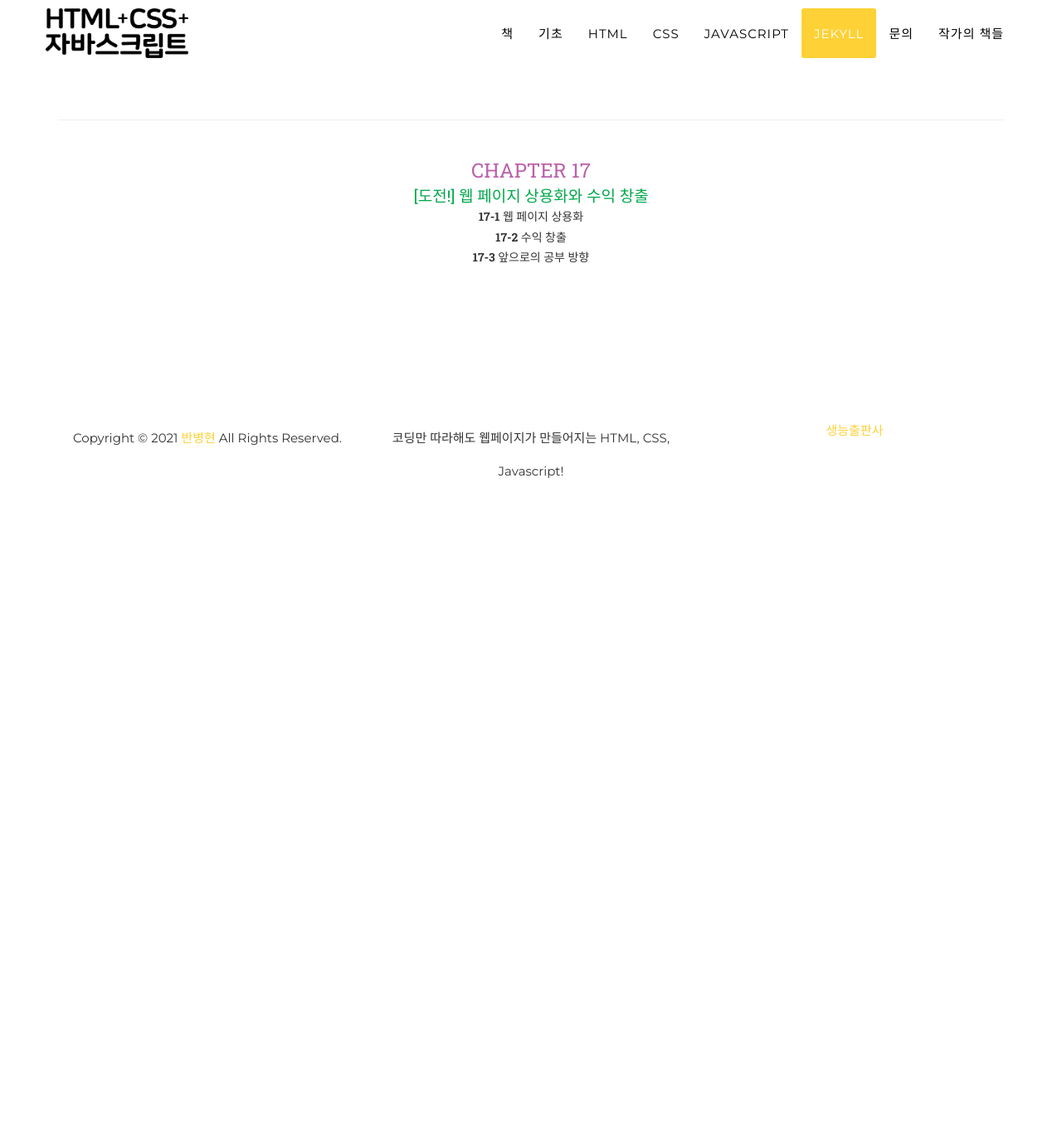
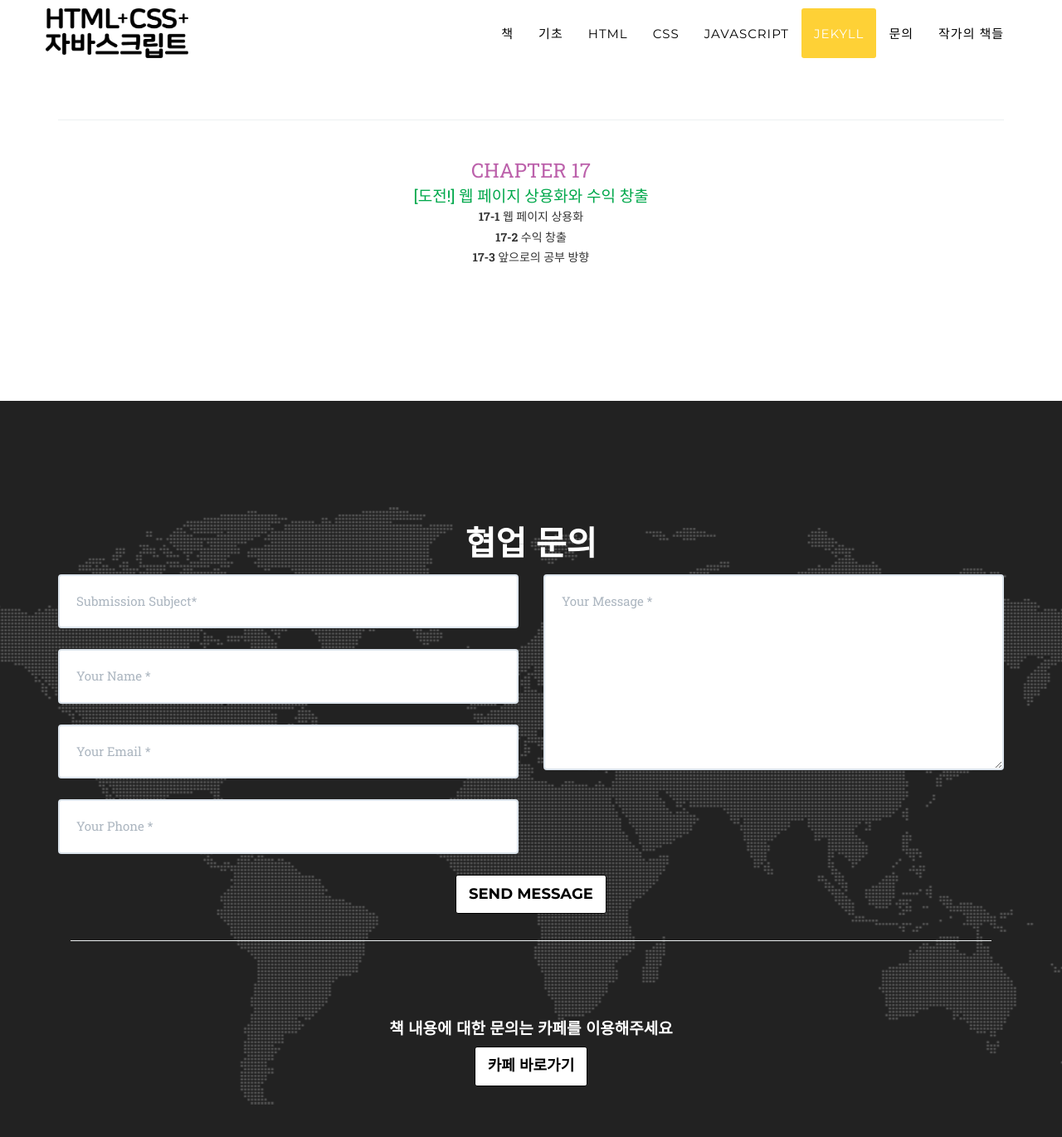
Before and after one commit to needleworm/frontend, a Jekyll site: the page built from index.html, in a window 1280 px wide and 1400 px high, scrolled down 6468 px. Shown: the top 1370 px of the window at 83% size. Built offline with Jekyll 4.4.1, drawn with Linux system fonts in a browser that asks for light colours; nearby versions of some CDN libraries; some web fonts are replaced; before the commit the page ends 7081 px from its top, so only the background shows below that.

Commit message:
Update contact.html

```diff
--- a/_includes/contact.html
+++ b/_includes/contact.html
@@ -1,24 +1,135 @@
-<!-- Other Books Section -->
+<section id="contact">
+    <div class="container">
+        <div class="row">
+            <div class="col-lg-12 text-center">
+                <h2 class="section-heading">협업 문의</h2>
+            </div>
+        </div>
 
-<div data-include-path="https://raw.githubusercontent.com/needleworm/needleworm.github.io/master/src/resource_forward/contact.html"></div>
+        <div class="row">
+            <div class="col-lg-12">
+                <!-- action/method 제거 -->
+                <form id="my-form">
+                    <div class="row">
+                        <div class="col-md-6">
+                            <div class="control-group form-group">
+                                <input type="text" name="mail_title"" class=" form-control" id="email-subject"
+                                    placeholder="Submission Subject*" required
+                                    data-validation-required-message="Please submit the subject." />
+                                <p class="help-block text-danger"></p>
+                            </div>
 
-<script>
+                            <div class="control-group form-group">
+                                <input type="text" name="mail_name" class="form-control" placeholder="Your Name *"
+                                    id="full-name" required data-validation-required-message="Please enter your name.">
+                                <p class="help-block text-danger"></p>
+                            </div>
 
-    window.addEventListener('load', function() {
-        var allElements = document.getElementsByTagName('*');
-        Array.prototype.forEach.call(allElements, function(el) {
-            var includePath = el.dataset.includePath;
-            if (includePath) {
-                var xhttp = new XMLHttpRequest();
-                xhttp.onreadystatechange = function () {
-                    if (this.readyState == 4 && this.status == 200) {
-                        el.outerHTML = this.responseText;
-                    }
+                            <div class="control-group form-group">
+                                <input type="email" name="mail_email" class="form-control" placeholder="Your Email *"
+                                    id="email-address" required
+                                    data-validation-required-message="Please enter your email address.">
+                                <p class="help-block text-danger"></p>
+                            </div>
+
+                            <div class="control-group form-group">
+                                <input type="tel" name="mail_phone" class="form-control" placeholder="Your Phone *"
+                                    id="telephone" required
+                                    data-validation-required-message="Please enter your phone number.">
+                                <p class="help-block text-danger"></p>
+                            </div>
+                        </div>
+
+                        <div class="col-md-6">
+                            <div class="control-group form-group">
+                                <textarea name="mail_message" class="form-control" placeholder="Your Message *"
+                                    id="message" required
+                                    data-validation-required-message="Please enter a message."></textarea>
+                                <p class="help-block text-danger"></p>
+                            </div>
+                        </div>
+
+                        <div class="clearfix"></div>
+
+                        <div class="col-lg-12 text-center">
+                            <div id="success"></div>
+                            <button type="submit" id="my-form-submit-button" class="btn btn-xl">Send Message</button>
+                        </div>
+                    </div>
+
+                    <p id="my-form-status"></p>
+                </form>
+
+            </div>
+        </div>
+
+        <div class="col-lg-12 text-center">
+            <hr />
+            <br /><br /><br />
+            <h4 class="section-heading">책 내용에 대한 문의는 카페를 이용해주세요</h4>
+            <a href="https://cafe.naver.com/bhban">
+                <!-- 중복 id 제거(필수) -->
+                <button id="cafe-button" class="btn btn-xl">카페 바로가기</button>
+            </a>
+        </div>
+    </div>
+
+    <!-- EmailJS SDK -->
+    <script src="https://cdn.jsdelivr.net/npm/@emailjs/browser@4/dist/email.min.js"></script>
+    <script>
+        // EmailJS Public Key로 교체
+        emailjs.init("61GtFyVFJ4xDftkIG");
+    </script>
+
+    <!-- 전송 로직 -->
+    <script>
+        (function () {
+            const form = document.getElementById("my-form");
+            const statusEl = document.getElementById("my-form-status");
+            const submitBtn = document.getElementById("my-form-submit-button");
+
+            // EmailJS 값으로 교체
+            const SERVICE_ID = "service_nicpl0u";
+            const TEMPLATE_ID = "template_h4ve5sp";
+
+            function setStatus(msg, isError) {
+                if (!statusEl) return;
+                statusEl.textContent = msg;
+                statusEl.style.color = isError ? "red" : "inherit";
+            }
+
+            form.addEventListener("submit", async function (e) {
+                e.preventDefault();
+
+                // HTML required 검증이 안 돌 경우 대비
+                if (!form.checkValidity()) {
+                    setStatus("필수 항목을 입력해주세요.", true);
+                    return;
+                }
+
+                submitBtn.disabled = true;
+                setStatus("Sending...");
+
+                // 템플릿 변수명은 EmailJS 템플릿에서 맞춰주세요
+                const templateParams = {
+                    subject: document.getElementById("email-subject").value,
+                    from_name: document.getElementById("full-name").value,
+                    reply_to: document.getElementById("email-address").value,
+                    phone: document.getElementById("telephone").value,
+                    message: document.getElementById("message").value
                 };
-                xhttp.open('GET', includePath, true);
-                xhttp.send();
-            }
-        });
-    });
 
-</script>
+                try {
+                    await emailjs.send(SERVICE_ID, TEMPLATE_ID, templateParams);
+                    setStatus("✅ 메시지가 전송되었습니다. 감사합니다!");
+                    form.reset();
+                } catch (err) {
+                    console.error(err);
+                    setStatus("❌ 전송에 실패했습니다. 잠시 후 다시 시도해주세요.", true);
+                } finally {
+                    submitBtn.disabled = false;
+                }
+            });
+        })();
+    </script>
+</section>
```
